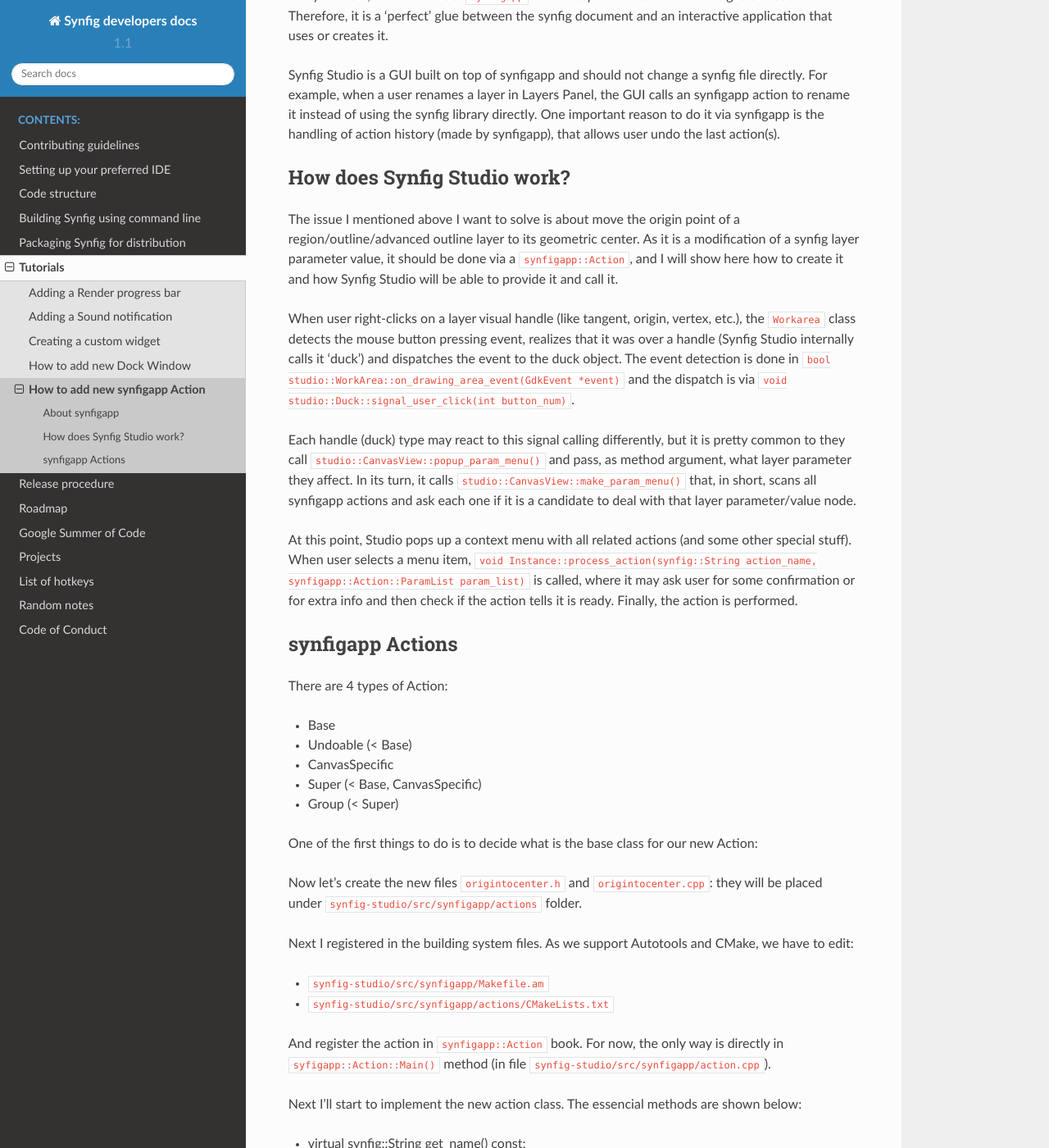
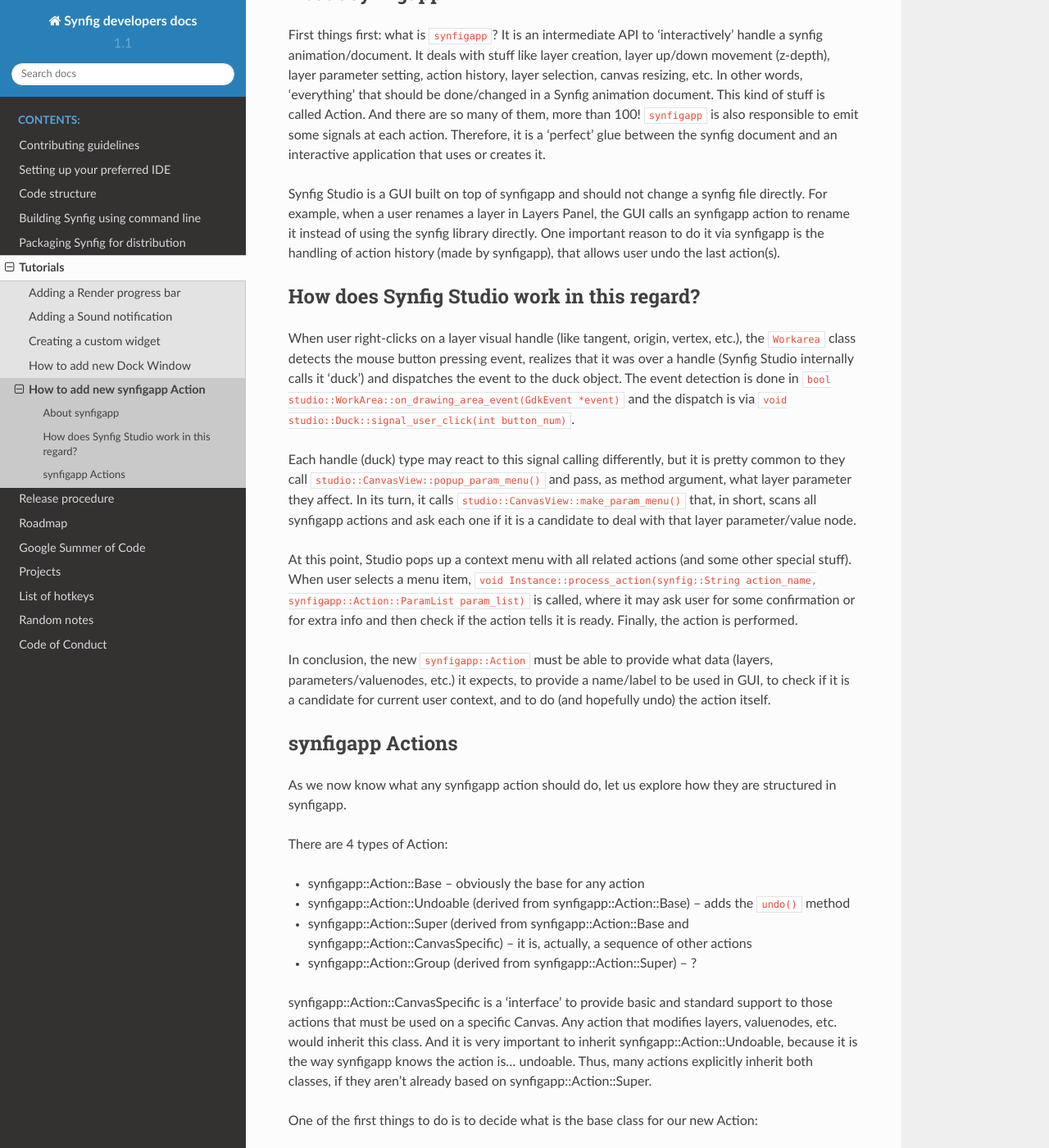
Before and after one commit to synfig/synfig-docs-dev, a Sphinx documentation site: the page built from docs/tutorials/how_to_create_a_synfigapp_action.rst, in a window 1280 px wide and 1400 px high, scrolled down 378 px. Shown: the whole window at 82% size. Built offline with Sphinx 7.4.7 and the Read the Docs theme 2.0.0, drawn with Linux system fonts in a browser that asks for light colours; some of the changed text lies outside the part shown.

Commit message:
Update how_to_create_a_synfigapp_action.rst

```diff
--- a/docs/tutorials/how_to_create_a_synfigapp_action.rst
+++ b/docs/tutorials/how_to_create_a_synfigapp_action.rst
@@ -2,25 +2,25 @@
 ===============================
 
 This is a tutorial based on what I did to solve issue `#2005 <https://github.com/synfig/synfig/issues/2005>`_.
+This feature request is about the possibility of moving the origin point of a region/outline/advanced outline layer to its geometric center.
+This document will describe how to create this feature and how to make Synfig Studio able to show it to user.
+
+As the key point on the feature request is a modification of a synfig layer parameter value, it should be done via a (new) ``synfigapp::Action``.
 
 About synfigapp
 ---------------
 
 First things first: what is ``synfigapp``? It is an intermediate API to 'interactively' handle a synfig animation/document.
-It deals with stuff like layer creation, layer up/down movement (z-depth), layer parameter setting, action history, layer selection, etc.
-In summary, 'everything' that should be done/changed in a Synfig animation document. This kind of stuff is called Action. And there are so many of them, more than 100!
+It deals with stuff like layer creation, layer up/down movement (z-depth), layer parameter setting, action history, layer selection, canvas resizing, etc.
+In other words, 'everything' that should be done/changed in a Synfig animation document. This kind of stuff is called Action. And there are so many of them, more than 100!
 ``synfigapp`` is also responsible to emit some signals at each action. Therefore, it is a 'perfect' glue between the synfig document and an interactive application that uses or creates it.
 
 Synfig Studio is a GUI built on top of synfigapp and should not change a synfig file directly.
 For example, when a user renames a layer in Layers Panel, the GUI calls an synfigapp action to rename it instead of using the synfig library directly.
 One important reason to do it via synfigapp is the handling of action history (made by synfigapp), that allows user undo the last action(s).
 
-How does Synfig Studio work?
-----------------------------
-
-The issue I mentioned above I want to solve is about move the origin point of a region/outline/advanced outline layer to its geometric center.
-As it is a modification of a synfig layer parameter value, it should be done via a ``synfigapp::Action``, and I will show here how to create it and
-how Synfig Studio will be able to provide it and call it.
+How does Synfig Studio work in this regard?
+-------------------------------------------
 
 When user right-clicks on a layer visual handle (like tangent, origin, vertex, etc.), the ``Workarea`` class detects the mouse button pressing event,
 realizes that it was over a handle (Synfig Studio internally calls it 'duck') and dispatches the event to the duck object.
@@ -34,17 +34,21 @@
 When user selects a menu item, ``void Instance::process_action(synfig::String action_name, synfigapp::Action::ParamList param_list)`` is called,
 where it may ask user for some confirmation or for extra info and then check if the action tells it is ready. Finally, the action is performed.
 
+In conclusion, the new ``synfigapp::Action`` must be able to provide what data (layers, parameters/valuenodes, etc.) it expects, to provide a name/label to be used in GUI, to check if it is a candidate for current user context, and to do (and hopefully undo) the action itself.
+
 synfigapp Actions
 -----------------
 
+As we now know what any synfigapp action should do, let us explore how they are structured in synfigapp.
+
 There are 4 types of Action:
 
-* Base
-* Undoable (< Base)
-* CanvasSpecific
-* Super (< Base, CanvasSpecific)
-* Group (< Super)
+* synfigapp::Action::Base – obviously the base for any action
+* synfigapp::Action::Undoable (derived from synfigapp::Action::Base) – adds the ``undo()`` method
+* synfigapp::Action::Super (derived from synfigapp::Action::Base and synfigapp::Action::CanvasSpecific) – it is, actually, a sequence of other actions
+* synfigapp::Action::Group (derived from synfigapp::Action::Super) – ?
 
+synfigapp::Action::CanvasSpecific is a 'interface' to provide basic and standard support to those actions that must be used on a specific Canvas. Any action that modifies layers, valuenodes, etc. would inherit this class. And it is very important to inherit synfigapp::Action::Undoable, because it is the way synfigapp knows the action is… undoable. Thus, many actions explicitly inherit both classes, if they aren't already based on synfigapp::Action::Super.
 
 One of the first things to do is to decide what is the base class for our new Action:
 
```
